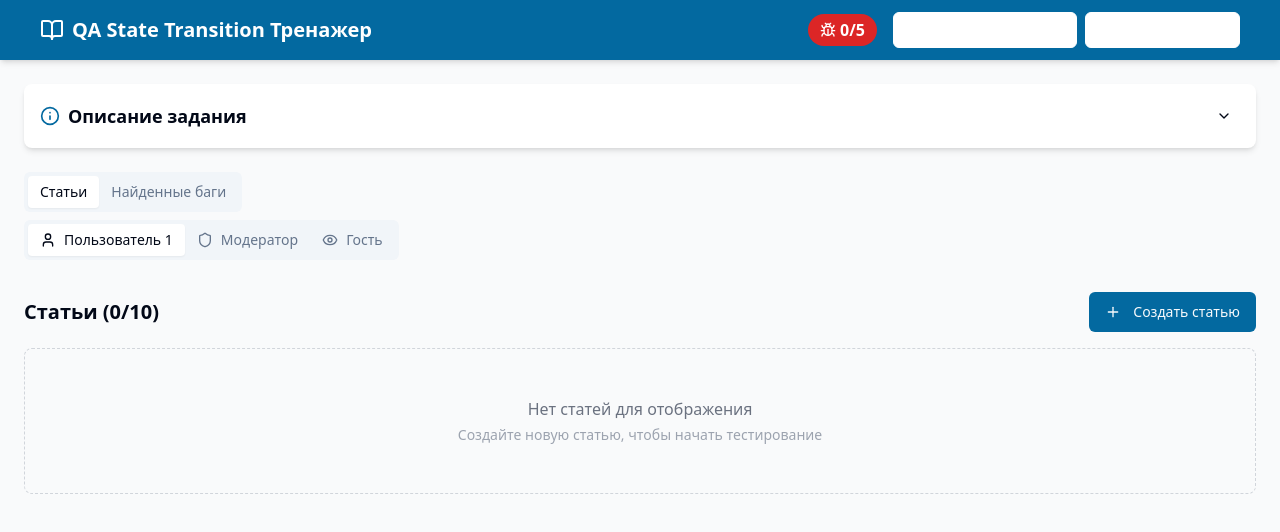
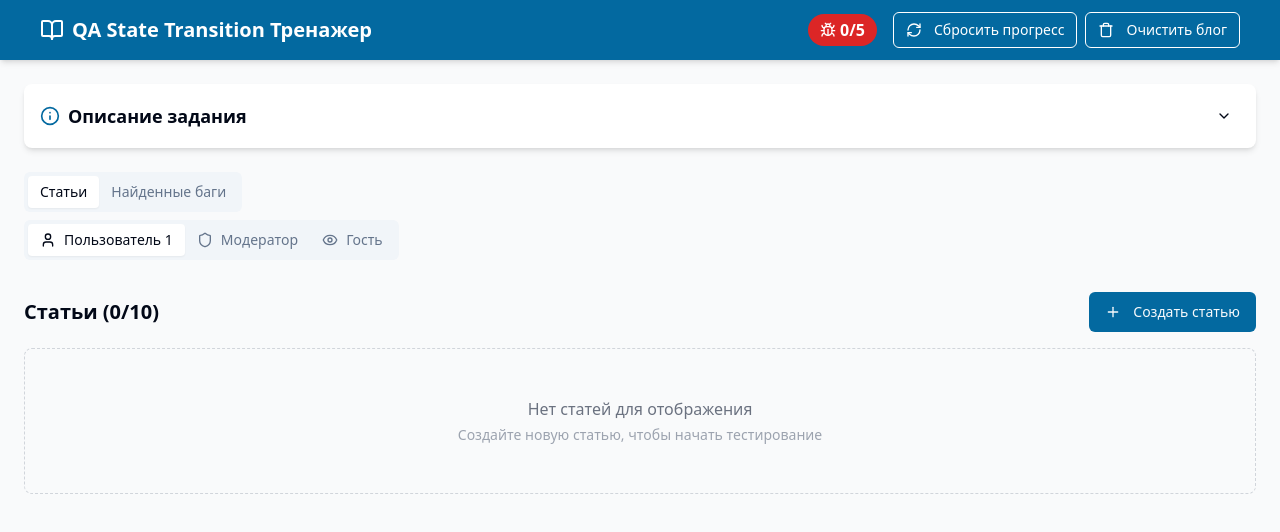
Before and after one commit to DrDoom74/state-quest-tester-trainer, a React (Vite) app: page / in a window 1280 px wide. Shown: the top 532 px of the page. Built offline with nearby package versions, Linux system fonts and the light colour scheme.

Commit message:
Fix: Button text visibility
Fix button text visibility issues.

```diff
--- a/src/components/Header.tsx
+++ b/src/components/Header.tsx
@@ -31,23 +31,23 @@ const Header: React.FC<HeaderProps> = ({
 
             <div className="flex space-x-2">
               <Button
-                variant="outline"
+                variant="secondary"
                 size="sm"
                 onClick={onResetBugsClick}
-                className="text-white border-white hover:bg-white hover:text-primary flex items-center"
+                className="bg-transparent text-white border border-white hover:bg-white hover:text-primary"
               >
                 <RefreshCwIcon className="h-4 w-4 mr-1" />
-                <span className="inline-block">Сбросить прогресс</span>
+                Сбросить прогресс
               </Button>
 
               <Button
-                variant="outline"
+                variant="secondary"
                 size="sm"
                 onClick={onClearBlogClick}
-                className="text-white border-white hover:bg-white hover:text-primary flex items-center"
+                className="bg-transparent text-white border border-white hover:bg-white hover:text-primary"
               >
                 <TrashIcon className="h-4 w-4 mr-1" />
-                <span className="inline-block">Очистить блог</span>
+                Очистить блог
               </Button>
             </div>
           </div>
```
